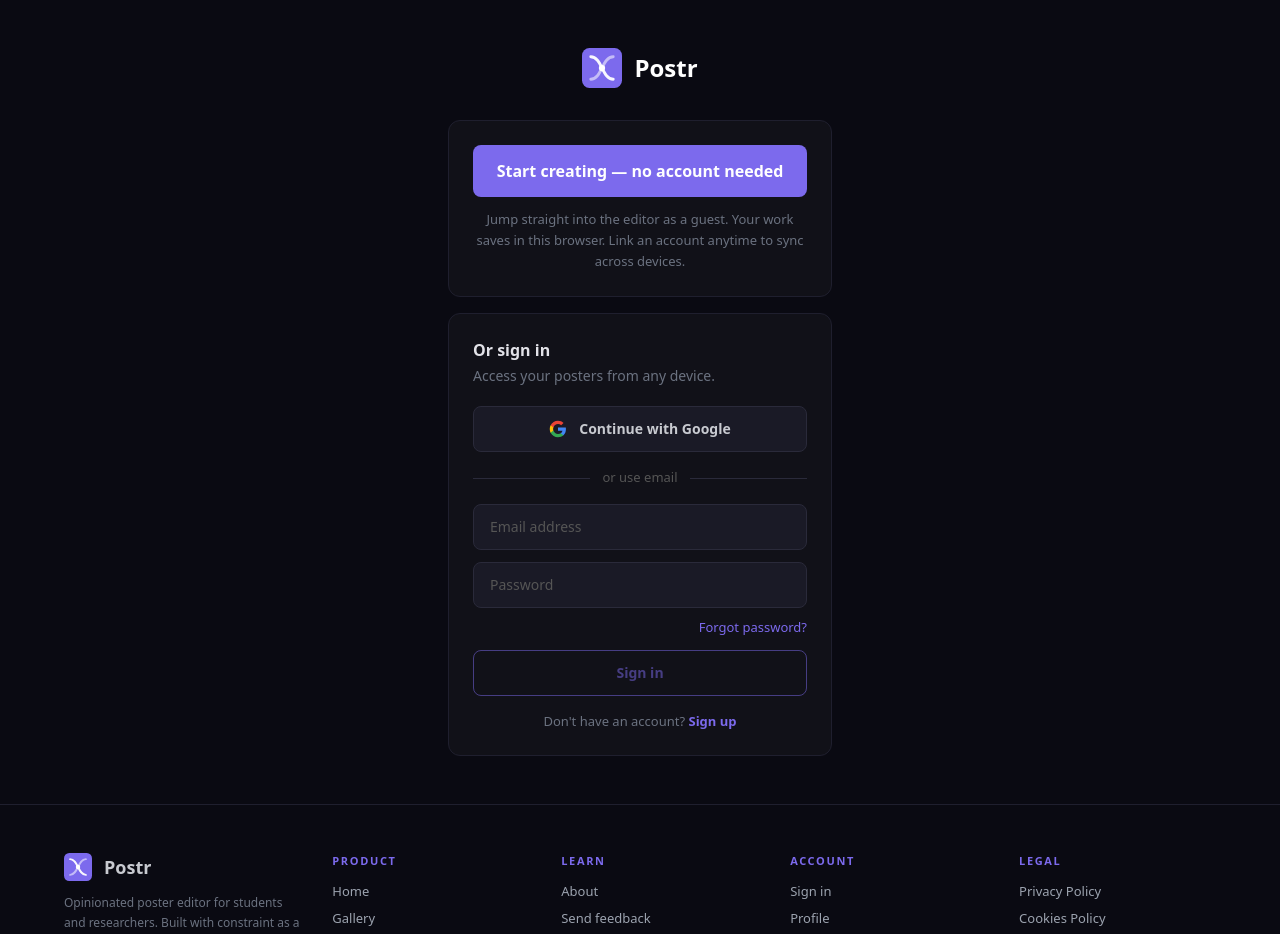
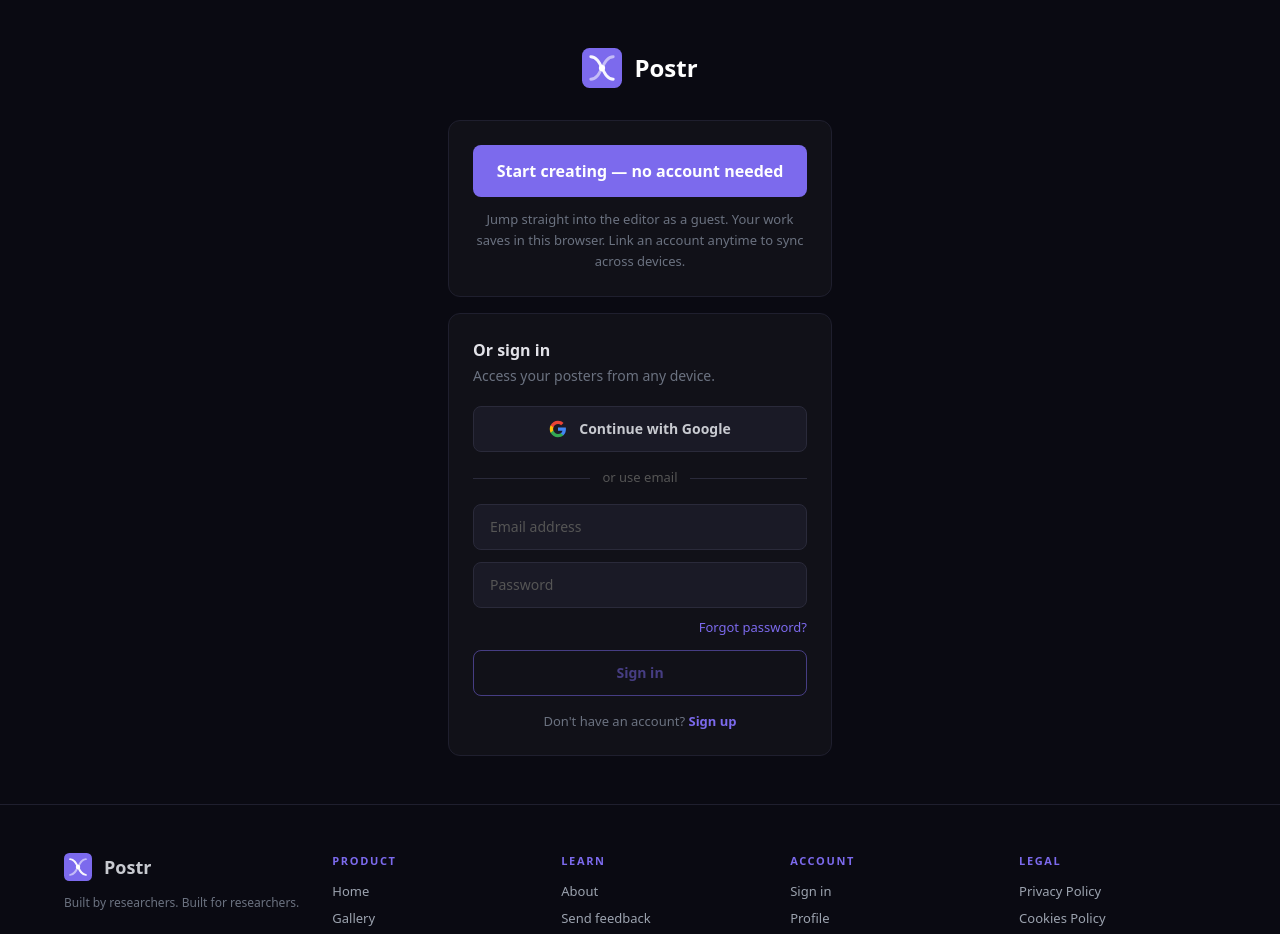
Before and after one commit to bobaba99/postr, a React (Vite) app in the folder apps/web/: page /auth in a window 1280 px wide. Shown: the top 934 px of the page. Built offline with nearby package versions, Linux system fonts and the light colour scheme; no server answers.

Commit message:
copy(footer): update tagline to 'Built by researchers. Built for researchers.'

```diff
--- a/apps/web/src/components/PublicFooter.tsx
+++ b/apps/web/src/components/PublicFooter.tsx
@@ -32,8 +32,7 @@
               <span className="text-lg font-bold text-[#c8cad0]">Postr</span>
             </Link>
             <p className="mt-3 max-w-xs text-[12px] leading-relaxed">
-              Opinionated poster editor for students and researchers. Built with
-              constraint as a feature.
+              Built by researchers. Built for researchers.
             </p>
           </div>
 
```
